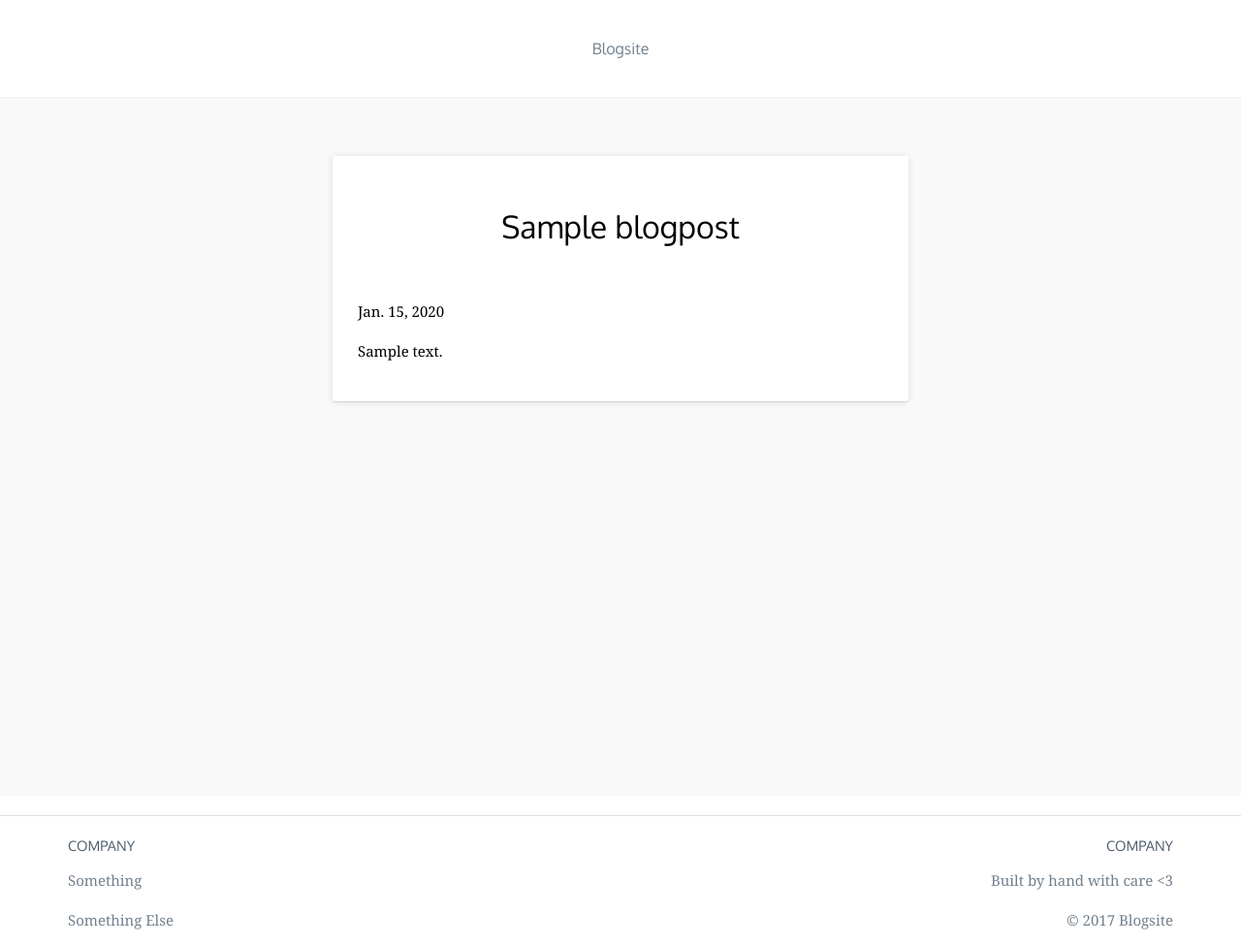
After one commit to SDupZ/sdup.nz, a Django app: a page that uses templates/blog.html in a window 1280 px wide. The commit adds this page. Shown: the whole page at 97% size. Run offline with Django 3.2, Linux system fonts and the light colour scheme; tables that the repository leaves empty hold one stand-in row (values such as "Sample post"); some libraries are stand-ins or nearby versions.

Commit message:
Added blog page

```diff
--- a/blog/admin.py
+++ b/blog/admin.py
@@ -6,4 +6,4 @@ from blog.models import BlogPost
 class BlogPostAdmin(admin.ModelAdmin):
     prepopulated_fields = {'slug': ('title', ), }
 
-admin.site.register(BlogPost ,BlogPostAdmin)
+admin.site.register(BlogPost, BlogPostAdmin)
--- a/blog/views.py
+++ b/blog/views.py
@@ -1,14 +1,6 @@
 from django.shortcuts import render
 from blog.models import BlogPost
 
-def blogs_list(request):
-    template = 'blogs_list.html'
-    all_blogs = BlogPost.objects.all()
-
-    context = {
-        'blogs': all_blogs,
-    }
-    return render(request, template, context)
 
 def blog(request, slug):
     template = 'blog.html'
--- a/blogsite/urls.py
+++ b/blogsite/urls.py
@@ -4,10 +4,18 @@ from django.views.static import serve
 
 from django.conf import settings
 from default.views import front
+from blog.views import blog
+
+from filer.models import Folder, ThumbnailOption
 
 urlpatterns = [
     url(r'^admin/', admin.site.urls),
     url(r'^$', front, name='front'),
 
+    url(r'^blog/(?P<slug>[^/]+)$', blog, name='blog'),
+
     url(r'^media/(?P<path>.*)$', serve, {'document_root': settings.MEDIA_ROOT, 'show_indexes': True}),
 ]
+
+admin.site.unregister(Folder)
+admin.site.unregister(ThumbnailOption)
--- a/static/css/main.css
+++ b/static/css/main.css
@@ -2454,6 +2454,8 @@ html {
 body {
   margin: 0;
   font-family: 'Oxygen', sans-serif; }
+  body p {
+    font: normal 15px/1.9em 'Merriweather', Georgia, serif; }
 
 .container {
   max-width: 1140px;
@@ -2779,8 +2781,10 @@ div.menu li.animate {
   font-size: 2em;
   font-weight: 400;
   line-height: 36px;
-  color: #fff;
+  color: #000;
   margin: 55px auto; }
+  .heading__page--white {
+    color: #fff; }
 
 .heading__content {
   display: block;
@@ -2872,3 +2876,18 @@ p {
   text-align: center;
   padding-top: 60px;
   padding-bottom: 100px; }
+
+.page {
+  overflow: auto;
+  background-color: #f9f9f9;
+  min-height: 90vh; }
+
+.blog__content {
+  overflow: auto;
+  background: white;
+  border-radius: 3px;
+  margin: 60px auto;
+  box-shadow: 0 1px 1px rgba(0, 0, 0, 0.1), 0 1px 8px rgba(0, 0, 0, 0.1);
+  padding-left: 26px;
+  padding-right: 26px;
+  padding-bottom: 26px; }
--- a/static/sass/base/_core.scss
+++ b/static/sass/base/_core.scss
@@ -15,4 +15,8 @@ html {
 body {
     margin: 0;
     font-family: 'Oxygen', sans-serif;
+
+    p {
+        font: normal 15px/1.9em 'Merriweather', Georgia, serif;
+    }
 }
--- a/static/sass/base/_settings.scss
+++ b/static/sass/base/_settings.scss
@@ -11,8 +11,9 @@ $black: #000;
 $grey--darker: #4f5d6b;
 $grey: #72808E;
 $grey--lighter: #93a1af;
-$grey--lighest: #e0e0e0;
-$grey--lighest-2: #f5f5f5;
+$grey--lighter-2: #e0e0e0;
+$grey--lighter-3: #f5f5f5;
+$grey--lighter-4: #f9f9f9;
 
 
 $primary: #0091EA;
--- a/static/sass/components/_blog-tile.scss
+++ b/static/sass/components/_blog-tile.scss
@@ -4,10 +4,10 @@
     text-align: justify;
     display: block;
     text-decoration: none;
-    border: 1px solid $grey--lighest;
+    border: 1px solid $grey--lighter-2;
     border-radius: 5px;
 
-    background: $grey--lighest-2;
+    background: $grey--lighter-3;
 
     &:hover {
         text-decoration: none;
--- a/static/sass/components/_dividers.scss
+++ b/static/sass/components/_dividers.scss
@@ -6,7 +6,7 @@
 
 .divider-horizontal {
     border: 0;
-    border-top-color: $grey--lighest;
+    border-top-color: $grey--lighter-2;
     border-top-style: solid;
     border-top-width: 1px;
     box-sizing: content-box;
--- a/static/sass/components/_headings.scss
+++ b/static/sass/components/_headings.scss
@@ -3,8 +3,12 @@
     font-size: 2em;
     font-weight: 400;
     line-height: 36px;
-    color: $white;
+    color: $black;
     margin: 55px auto;
+
+    &--white {
+        color: $white;
+    }
 }
 
 
@@ -48,7 +52,7 @@
       content: "";
       position: absolute;
       height: 2px;
-      border-bottom: 1px solid $grey--lighest;
+      border-bottom: 1px solid $grey--lighter-2;
       top: 0;
       width: 30px;
 }
--- a/static/sass/main.scss
+++ b/static/sass/main.scss
@@ -22,6 +22,8 @@
 
 // Pages
 @import 'pages/homepage';
+@import 'pages/default';
+@import 'pages/blog';
 
 // It's a shame to put code here !
 @import 'shame';
--- /dev/null
+++ b/static/sass/pages/_blog.scss
@@ -0,0 +1,10 @@
+.blog__content {
+    overflow: auto;
+    background: white;
+    border-radius: 3px;
+    margin: 60px auto;
+    box-shadow: 0 1px 1px rgba(0,0,0,0.1), 0 1px 8px rgba(0,0,0,0.1);
+    padding-left: 26px;
+    padding-right: 26px;
+    padding-bottom: 26px;
+}
--- /dev/null
+++ b/static/sass/pages/_default.scss
@@ -0,0 +1,5 @@
+.page {
+    overflow: auto;
+    background-color: $grey--lighter-4;
+    min-height: 90vh;
+}
--- /dev/null
+++ b/templates/blog.html
@@ -0,0 +1,21 @@
+{% extends "base.html" %}
+
+{% load static %}
+
+{% block header %}
+    {% include 'includes/_header.html' with color="white" %}
+{% endblock %}
+
+{% block main-content %}
+    <div class="page page--blog">
+        <div class="container container--thin">
+            <div class="blog__content">
+                <div class="heading__page">
+                    {{ blog.title }}
+                </div>
+                <p>{{ blog.created|date:'N d, Y'}}</p>
+                <p>{{ blog.content|safe }}</p>
+            </div>
+        </div>
+    </div>
+{% endblock main-content %}
--- a/templates/includes/_header.html
+++ b/templates/includes/_header.html
@@ -24,7 +24,9 @@
             </a>
             {% endcomment %}
 
-            <a href="#" class="navbar-slogan">Blogsite</a>
+            <a href="{% url 'front' %}" class="navbar-slogan">Blogsite</a>
+
+            {% comment %}
             <nav class="nav">
                 <!-- Desktop -->
                 <ul class="nav__list">
@@ -35,6 +37,7 @@
 
                 </ul>
             </nav>
+            {% endcomment %}
         </div>
     </div>
 </div>
--- a/templates/includes/_news-tile.html
+++ b/templates/includes/_news-tile.html
@@ -1,4 +1,4 @@
-<a href="" class="blog-card">
+<a href="{% url 'blog' slug %}" class="blog-card">
     <div class="blog-img" style="background-image: url({{ img }});">
     </div>
 
--- a/templates/index.html
+++ b/templates/index.html
@@ -6,7 +6,7 @@
     {# Jumbotron #}
     <div class="homepage-section-jumbotron"
         style="background-image: linear-gradient(to top right, rgba(51,122,183, 0.5), rgba(0, 0, 0, 0.7)), url({% static 'img/fallback/blog-header.jpg' %});">
-        <div class="heading__page">News</div>
+        <div class="heading__page heading__page--white">News</div>
         <p>Blogs and stuff</p>
     </div>
 
```
